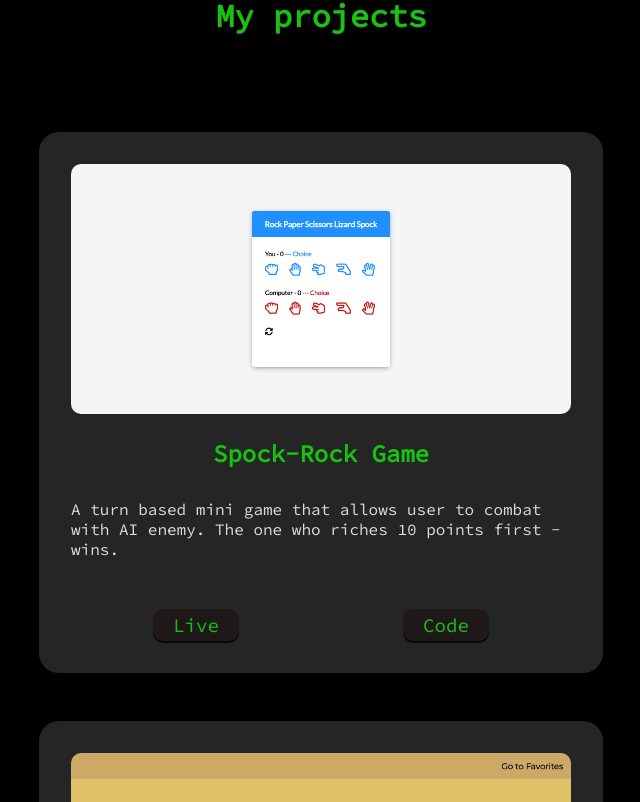
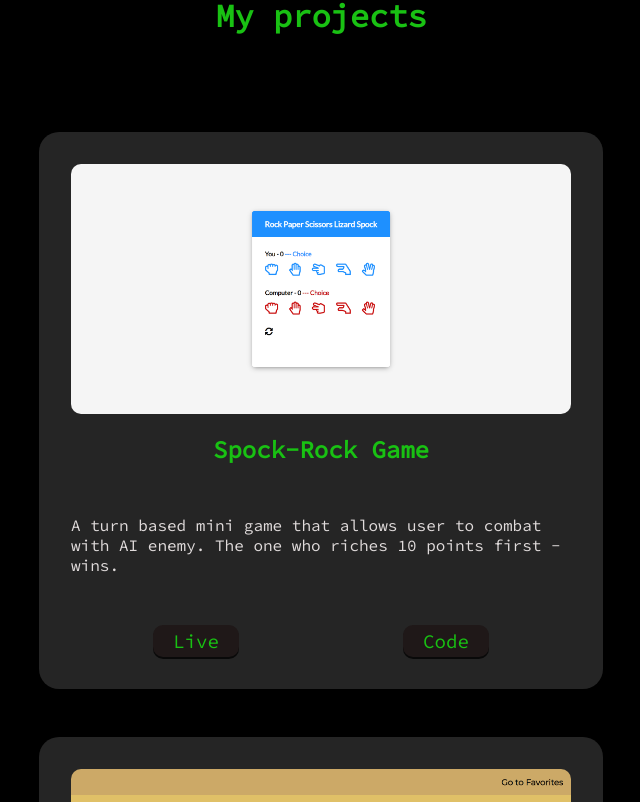
Before and after one commit to ddmuzyk/dmuzyka, a React (Create React App) app: page / in a window 1280 px wide. Shown: the part 1818-2620 px from the top of the page, without its empty margins (319-959 px from the left). Built offline with nearby package versions, Linux system fonts and the light colour scheme.

Commit message:
fix project btns position

```diff
--- a/src/components/Works/subWorks/Project/Project.css
+++ b/src/components/Works/subWorks/Project/Project.css
@@ -4,6 +4,9 @@
   padding: 2em;
   border-radius: 20px;
   transition: all 0.3s;
+  display: flex;
+  flex-direction: column;
+  justify-content: center;
   /* cursor: pointer; */
 }
 
@@ -32,6 +35,7 @@
   display: flex;
   justify-content: space-around;
   flex-wrap: wrap;
+  margin-top: auto;
 }
 
 .project-btn {
```
